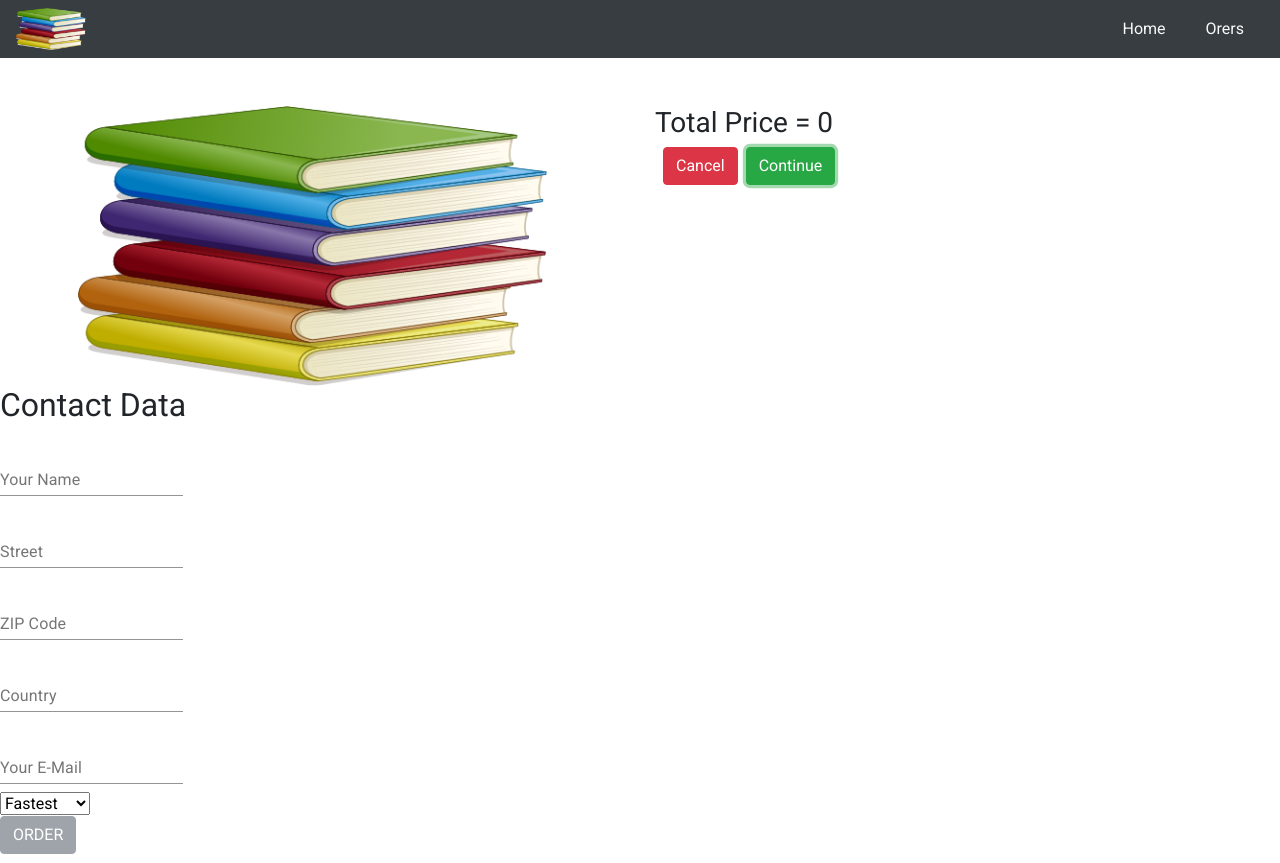
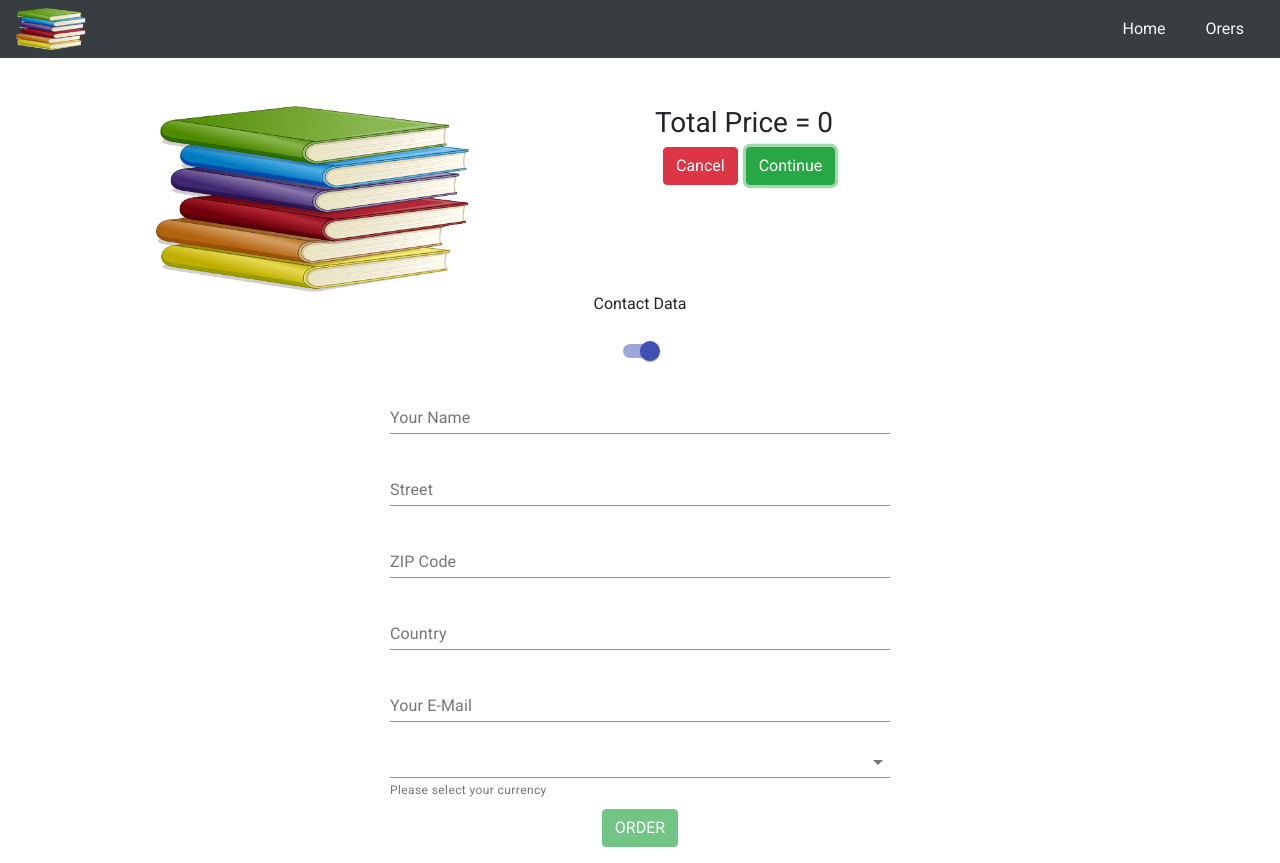
Before and after one commit to gcanup/BPA-react, a React (Create React App) app: page /checkout in a window 1280 px wide. Both pictures are taken after a click on the button "Continue". Built offline with nearby package versions, Linux system fonts and the light colour scheme.

Commit message:
Select field added from material ui

```diff
--- a/public/index.html
+++ b/public/index.html
@@ -24,7 +24,7 @@
       work correctly both with client-side routing and a non-root public URL.
       Learn how to configure a non-root public URL by running `npm run build`.
     -->
-    <title>Evelia</title>
+    <title>BPA App</title>
   </head>
   <body>
     <noscript>You need to enable JavaScript to run this app.</noscript>
--- a/src/Components/Modal/index.js
+++ b/src/Components/Modal/index.js
@@ -1,6 +1,5 @@
 import React, { PureComponent } from 'react'
 import { Button, Modal, ModalHeader, ModalBody, ModalFooter} from 'reactstrap';
-import { randomBytes } from 'crypto';
 
 class ModalComponent extends PureComponent {
   render() {
--- a/src/Components/Order/CheckoutSummary.js
+++ b/src/Components/Order/CheckoutSummary.js
@@ -7,7 +7,7 @@ export class CheckoutSummary extends Component {
     const { cart, totalPrice, cancel, proceed} = this.props
     return (
         <Row>
-          <Col className='text-center'><img src={bookpile} className='w-75' /> </Col>
+          <Col className='text-center'><img src={bookpile} className='w-50' alt='cart appearance' /> </Col>
           <Col>{cart ? Object.keys(cart).map((book) => {
             return <Table borderless key={Math.random() + Date()}>
               <td className='w-50 p-0'>{book} </td>
--- a/src/Containers/Checkout/ContactData.js
+++ b/src/Containers/Checkout/ContactData.js
@@ -1,7 +1,8 @@
 import React, { Component } from 'react'
 import orderForm from './orderForm'
 import Input from '../../Helpers/Input'
-import {Button} from 'reactstrap'
+import { Button } from 'reactstrap'
+import Switch from '@material-ui/core/Switch';
 
 export class ContactData extends Component {
   constructor(props) {
@@ -10,19 +11,34 @@ export class ContactData extends Component {
     this.state = {
       orderForm,
       formIsValid: false,
-      loading: false
+      loading: false,
+      checkedB: true,
     }
   }
 
+  inputChangedHandler = (event, inputIdentifier) => {
+    const updatedOrderForm = { ...this.state.orderForm}
+
+    const updatedFormElement = {...updatedOrderForm[inputIdentifier]}
+
+    updatedFormElement.value = event.target.value
+
+    updatedOrderForm[inputIdentifier] = updatedFormElement
+    this.setState({ orderForm: updatedOrderForm })
+  }
+
+
   render() {
     const formElementsArray = [];
-    for (let key in this.state.orderForm) {
+    let key = null
+    for(key in this.state.orderForm) {
       formElementsArray.push({
         id: key,
         config: this.state.orderForm[key]
       });
     }
     let form = (
+      this.state.checkedB &&
       <form onSubmit={this.orderHandler}>
         {formElementsArray.map(formElement => (
           <Input
@@ -35,13 +51,22 @@ export class ContactData extends Component {
             touched={formElement.config.touched}
             changed={(event) => this.inputChangedHandler(event, formElement.id)} />
         ))}
-          <Button btnType="Success" disabled={!this.state.formIsValid}>ORDER</Button>
+        <Button
+          color="success"
+          disabled={!this.state.formIsValid}
+          className='mb-3'>ORDER
+        </Button>
       </form>
     )
-  console.log(formElementsArray)
     return (
-      <div>
-        <h2>Contact Data</h2>
+      <div className='text-center'>
+        <p>Contact Data</p>
+        <Switch
+          checked={this.state.checkedB}
+          value="form enabled"
+          onChange={(event) => { this.setState({ checkedB: event.target.checked }) }}
+          color="primary"
+        />
         {form}
       </div>
     )
--- a/src/Containers/Checkout/index.js
+++ b/src/Containers/Checkout/index.js
@@ -1,6 +1,5 @@
 import React, { Component } from 'react'
 import { Route } from 'react-router-dom';
-import Cart from '../../Components/Cart'
 import CheckoutSummary from '../../Components/Order/CheckoutSummary'
 import ContactData from './ContactData'
 
@@ -18,8 +17,8 @@ class Checkout extends Component {
     const query = new URLSearchParams(this.props.location.search);
     const cart = {};
     let price = 0;
-
-    for(let param of query.entries()) {
+    let param= null
+    for(param of query.entries()) {
       // ['salad', '1']
       if(param[0] === 'price') {
         price = param[1];
--- a/src/Containers/LandingPage/index.js
+++ b/src/Containers/LandingPage/index.js
@@ -54,7 +54,8 @@ class LandingPage extends Component {
 
   purchaseContinueHandler = () => {
     const queryParams = [];
-    for (let i in this.state.cart) {
+    let i = null
+    for (i in this.state.cart) {
         queryParams.push(encodeURIComponent(i) + '=' + encodeURIComponent(this.state.cart[i])); //tested without encodeURIComponent and still works
     }
     queryParams.push('price=' + this.state.totalPrice);
--- a/src/Containers/Orders/index.js
+++ b/src/Containers/Orders/index.js
@@ -1,5 +1,4 @@
 import React, { Component } from 'react'
-import { Jumbotron } from 'reactstrap'
 
 class Orders extends Component {
   render() {
--- a/src/Helpers/Input.js
+++ b/src/Helpers/Input.js
@@ -1,7 +1,5 @@
 import React from 'react';
 import TextField from '@material-ui/core/TextField';
-
-// import classes from './Input.css';
 
 const input = (props) => {
   let inputElement = null;
@@ -13,51 +11,45 @@ const input = (props) => {
           label={props.elementConfig.placeholder}
           autoComplete="current-password"
           margin="normal"
+          style={{ width: 500 }}
+          onChange = {props.changed}
         />
-      // <input
-      //   {...props.elementConfig}
-      //   value={props.value}
-      // // onChange={props.changed}
-      // />;
       break;
     case ('textarea'):
       inputElement =
         <TextField
           id="standard-password-input"
           label={props.value}
-
           type="password"
           autoComplete="current-password"
           margin="normal"
           width={1}
         />
-      // <textarea
-      //   // className={inputClasses.join(' ')}
-      //   {...props.elementConfig}
-      //   value={props.value}
-      // // onChange={props.changed}
-      // />;
       break;
     case ('select'):
       inputElement =
-        <select
-          // className={inputClasses.join(' ')}
+        <TextField
+          id="standard-select-currency-native"
+          select
           value={props.value}
-        // onChange={props.changed}
+          helperText="Please select your currency"
+          margin="normal"
+          style={{ width: 500 }}
+          onChange={props.changed}
         >
           {props.elementConfig.options.map(option => (
-            <option key={option.value} value={option.value}>
+            <option key={Math.random()} value={option.value}>
               {option.displayValue}
             </option>
           ))}
-        </select>
+        </TextField>
+
+
       break;
     default:
       inputElement = <input
-        // className={inputClasses.join(' ')}
         {...props.elementConfig}
         value={props.value}
-      // onChange={props.changed}
       />;
   }
 
```
Lines whose indentation alone changed are shown as unchanged.
